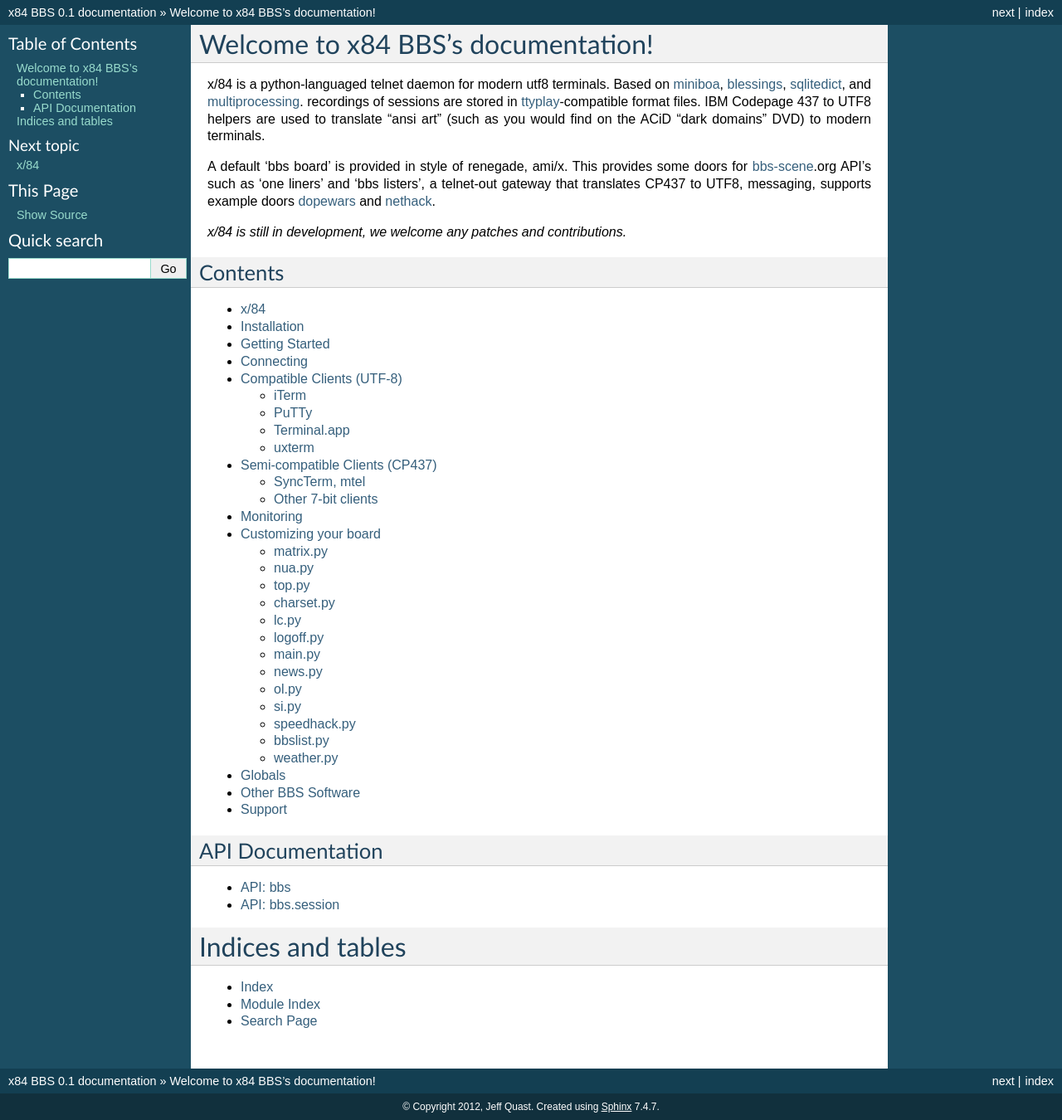
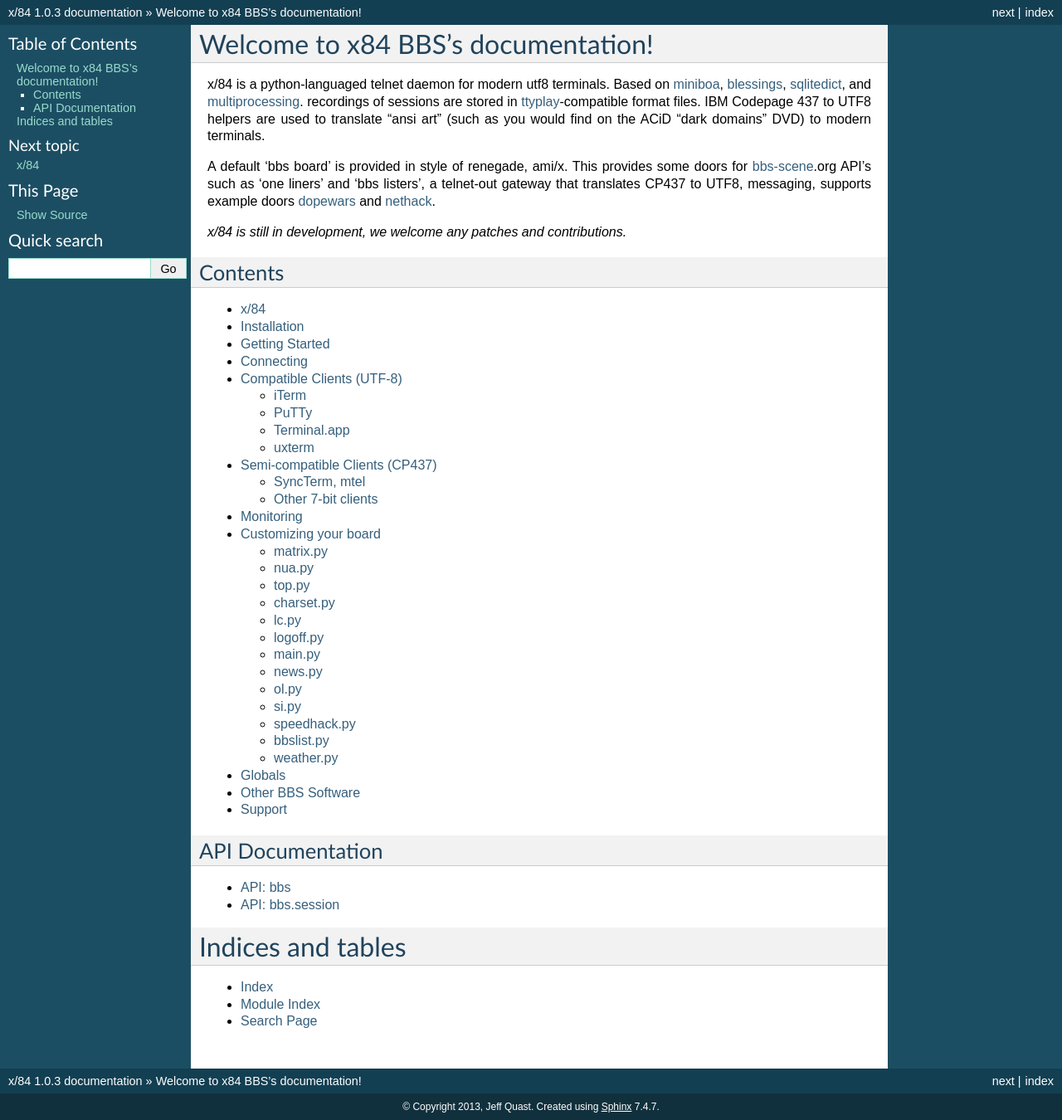
Before and after one commit to jquast/x84, a Sphinx documentation site: the page built from docs/source/index.txt, in a window 1280 px wide. Shown: the whole page at 83% size. Built offline with Sphinx 7.4.7, drawn with Linux system fonts in a browser that asks for light colours.

Commit message:
sphinx and update

```diff
--- a/docs/source/conf.py
+++ b/docs/source/conf.py
@@ -16,7 +16,8 @@
 # If extensions (or modules to document with autodoc) are in another directory,
 # add these directories to sys.path here. If the directory is relative to the
 # documentation root, use os.path.abspath to make it absolute, like shown here.
-#sys.path.insert(0, os.path.abspath('.'))
+sys.path.insert(0, os.path.abspath(os.path.join(os.curdir, '..', '..')))
+print sys.path
 
 # -- General configuration -----------------------------------------------------
 
@@ -40,17 +41,17 @@
 master_doc = 'index'
 
 # General information about the project.
-project = u'x84 BBS'
-copyright = u'2012, Jeff Quast'
+project = u'x/84'
+copyright = u'2013, Jeff Quast'
 
 # The version info for the project you're documenting, acts as replacement for
 # |version| and |release|, also used in various other places throughout the
 # built documents.
 #
 # The short X.Y version.
-version = '0.1'
+version = '1.0.3'
 # The full version, including alpha/beta/rc tags.
-release = '0.1'
+release = '1.0.3'
 
 # The language for content autogenerated by Sphinx. Refer to documentation
 # for a list of supported languages.
@@ -164,7 +165,7 @@
 #html_file_suffix = None
 
 # Output file base name for HTML help builder.
-htmlhelp_basename = 'x84BBSdoc'
+htmlhelp_basename = 'x84doc'
 
 
 # -- Options for LaTeX output --------------------------------------------------
@@ -183,7 +184,7 @@
 # Grouping the document tree into LaTeX files. List of tuples
 # (source start file, target name, title, author, documentclass [howto/manual]).
 latex_documents = [
-  ('index', 'x84BBS.tex', u'x84 BBS Documentation',
+  ('index', 'x84.tex', u'x/84 Documentation',
    u'Jeff Quast', 'manual'),
 ]
 
@@ -213,7 +214,7 @@
 # One entry per manual page. List of tuples
 # (source start file, name, description, authors, manual section).
 man_pages = [
-    ('index', 'x84bbs', u'x84 BBS Documentation',
+    ('index', 'x84bbs', u'x/84 Documentation',
      [u'Jeff Quast'], 1)
 ]
 
@@ -227,8 +228,11 @@
 # (source start file, target name, title, author,
 #  dir menu entry, description, category)
 texinfo_documents = [
-  ('index', 'x84BBS', u'x84 BBS Documentation',
-   u'Jeff Quast', 'x84BBS', 'One line description of project.',
+  ('index', 'x84',
+      u'x/84 BBS Documentation',
+      u'Jeff Quast',
+      'x84',
+      'A python Telnet server for modern UTF-8 and classic network virtual terminals.',
    'Miscellaneous'),
 ]
 
@@ -243,4 +247,4 @@
 
 
 # Example configuration for intersphinx: refer to the Python standard library.
-intersphinx_mapping = {'http://docs.python.org/': None}
+intersphinx_mapping = {'python': ('http://docs.python.org/2.7', None)}
```
Also changed, not shown: 1 other file.
